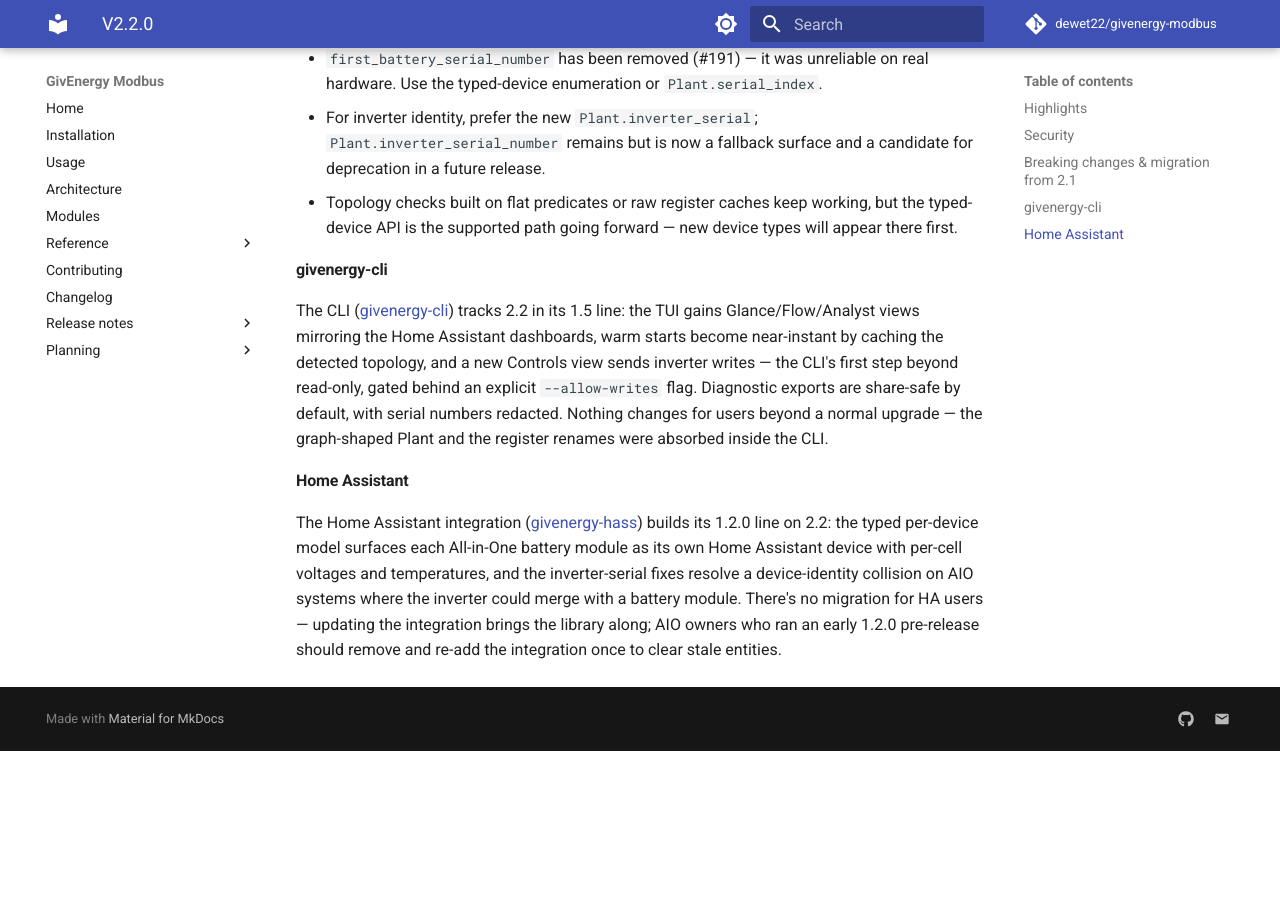
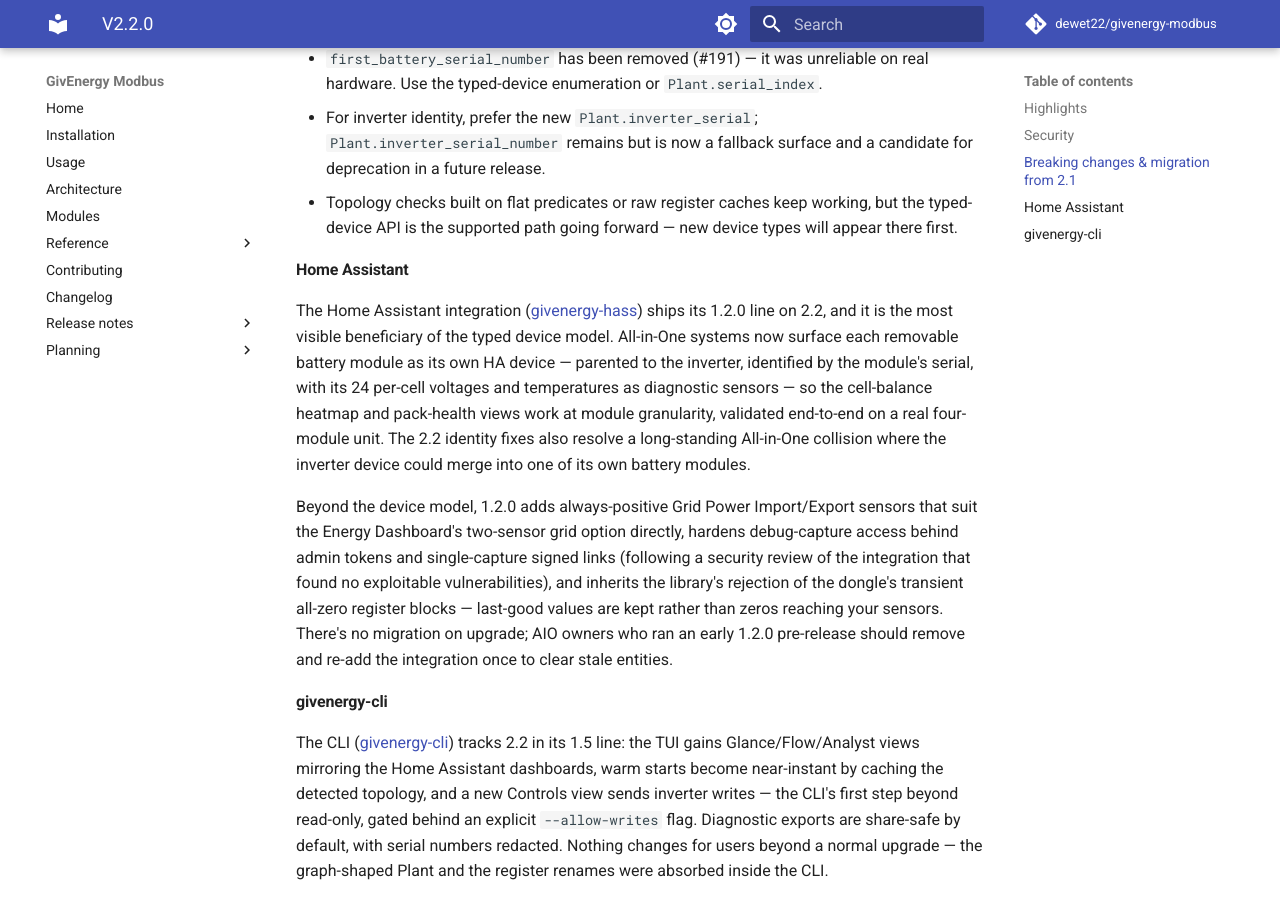
Before and after one commit to dewet22/givenergy-modbus, an MkDocs documentation site: the page built from docs/release-notes/v2.2.0.md, in a window 1280 px wide and 900 px high, scrolled down 1089 px. Built offline with MkDocs 1.6.1 and Material for MkDocs 9.7.7, drawn with Linux system fonts in a browser that asks for light colours; comment, search, counter and statistics services are not loaded; before the commit the page ends 1840 px from its top, so only the background shows below that.

Commit message:
docs(release-notes): expand Home Assistant section from hass v1.2.0 notes
Summarised from givenergy-hass RELEASE_NOTES.md per maintainer review — the
original blurb undersold the 1.2.0 line. Moved above the CLI section as the
more user-facing consumer.

Changelog: skip

Co-Authored-By: Claude Opus 4.8 (1M context) <noreply@anthropic.com>

```diff
--- a/docs/release-notes/v2.2.0.md
+++ b/docs/release-notes/v2.2.0.md
@@ -48,6 +48,29 @@ chain (actions pinned to commit SHAs, least-privilege workflow permissions).
   but the typed-device API is the supported path going forward — new device
   types will appear there first.
 
+### Home Assistant
+
+The Home Assistant integration
+([givenergy-hass](https://github.com/dewet22/givenergy-hass)) ships its 1.2.0
+line on 2.2, and it is the most visible beneficiary of the typed device model.
+All-in-One systems now surface each removable battery module as its own HA
+device — parented to the inverter, identified by the module's serial, with its
+24 per-cell voltages and temperatures as diagnostic sensors — so the
+cell-balance heatmap and pack-health views work at module granularity,
+validated end-to-end on a real four-module unit. The 2.2 identity fixes also
+resolve a long-standing All-in-One collision where the inverter device could
+merge into one of its own battery modules.
+
+Beyond the device model, 1.2.0 adds always-positive Grid Power Import/Export
+sensors that suit the Energy Dashboard's two-sensor grid option directly,
+hardens debug-capture access behind admin tokens and single-capture signed
+links (following a security review of the integration that found no
+exploitable vulnerabilities), and inherits the library's rejection of the
+dongle's transient all-zero register blocks — last-good values are kept rather
+than zeros reaching your sensors. There's no migration on upgrade; AIO owners
+who ran an early 1.2.0 pre-release should remove and re-add the integration
+once to clear stale entities.
+
 ### givenergy-cli
 
 The CLI ([givenergy-cli](https://github.com/dewet22/givenergy-cli)) tracks 2.2
@@ -58,15 +81,3 @@ beyond read-only, gated behind an explicit `--allow-writes` flag. Diagnostic
 exports are share-safe by default, with serial numbers redacted. Nothing
 changes for users beyond a normal upgrade — the graph-shaped Plant and the
 register renames were absorbed inside the CLI.
-
-### Home Assistant
-
-The Home Assistant integration
-([givenergy-hass](https://github.com/dewet22/givenergy-hass)) builds its 1.2.0
-line on 2.2: the typed per-device model surfaces each All-in-One battery module
-as its own Home Assistant device with per-cell voltages and temperatures, and
-the inverter-serial fixes resolve a device-identity collision on AIO systems
-where the inverter could merge with a battery module. There's no migration for
-HA users — updating the integration brings the library along; AIO owners who
-ran an early 1.2.0 pre-release should remove and re-add the integration once to
-clear stale entities.
```
